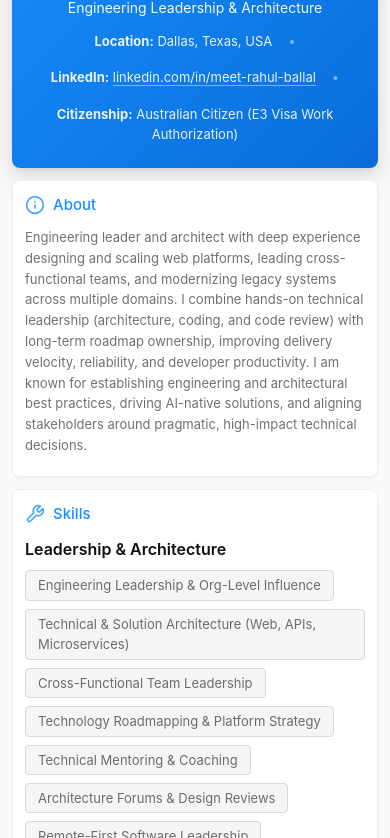
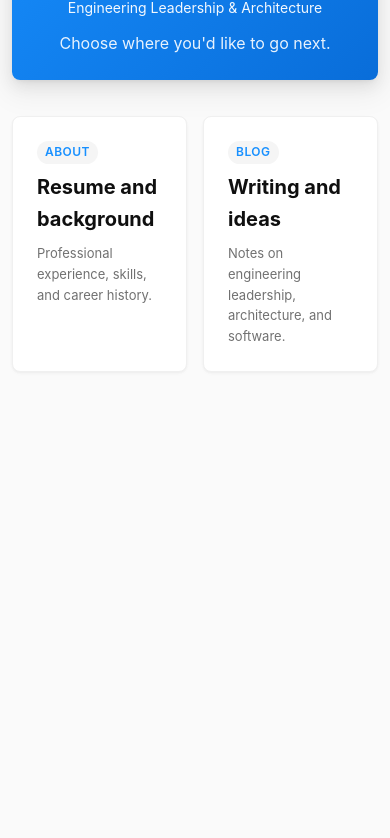
Before and after one commit to rahulballal/rahulballal.github.io, an Astro site: page / in a window 390 px wide. Shown: the part 193-1031 px from the top of the page. After the commit the page ends 844 px from the top, so only its background shows below. Built offline with nearby package versions, Linux system fonts and the light colour scheme; Astro itself is replaced by a stand-in of ours; some packages are replaced by stand-ins of ours.

Commit message:
Add about page and split landing routes

```diff
--- a/src/layouts/base.astro
+++ b/src/layouts/base.astro
@@ -8,6 +8,7 @@ export interface Props {
 }
 
 const { title, description, canonicalUrl } = Astro.props;
+const defaultDescription = "Rahul Ballal's site featuring an about page and blog.";
 ---
 
 <!DOCTYPE html>
@@ -16,16 +17,16 @@ const { title, description, canonicalUrl } = Astro.props;
     <meta charset="utf-8" />
     <meta name="viewport" content="width=device-width, initial-scale=1" />
     <title>{title}</title>
-    <meta name="description" content={description || `Resume of Rahul Ballal - engineering leadership, architecture, and technical expertise.`} />
+    <meta name="description" content={description || defaultDescription} />
     <link rel="canonical" href={canonicalUrl || 'https://rahulballal.github.io/'} />
     <meta property="og:type" content="profile" />
     <meta property="og:title" content={title} />
-    <meta property="og:description" content={description || `Resume of Rahul Ballal - engineering leadership, architecture, and technical expertise.`} />
+    <meta property="og:description" content={description || defaultDescription} />
     <meta property="og:url" content={canonicalUrl || 'https://rahulballal.github.io/'} />
     <meta property="og:image" content="https://rahulballal.github.io/profile-photo.jpeg" />
     <meta name="twitter:card" content="summary_large_image" />
     <meta name="twitter:title" content={title} />
-    <meta name="twitter:description" content={description || `Resume of Rahul Ballal - engineering leadership, architecture, and technical expertise.`} />
+    <meta name="twitter:description" content={description || defaultDescription} />
     <meta name="twitter:image" content="https://rahulballal.github.io/profile-photo.jpeg" />
     <link rel="icon" type="image/svg+xml" href="/favicon.svg" />
     <link rel="icon" type="image/x-icon" href="/favicon.ico" />
--- a/src/layouts/blog.astro
+++ b/src/layouts/blog.astro
@@ -12,9 +12,11 @@ const { title, description, canonicalUrl } = Astro.props;
 
 <BaseLayout title={title} description={description} canonicalUrl={canonicalUrl}>
   <nav class="blog-nav">
-    <a href="/" class="blog-nav-link">&larr; Resume</a>
+    <a href="/" class="blog-nav-link">Home</a>
     <span class="blog-nav-sep">|</span>
-    <a href="/blog" class="blog-nav-link">All Posts</a>
+    <a href="/about" class="blog-nav-link">About</a>
+    <span class="blog-nav-sep">|</span>
+    <a href="/blog" class="blog-nav-link">Blog</a>
   </nav>
   <slot />
 </BaseLayout>
--- a/src/pages/blog/index.astro
+++ b/src/pages/blog/index.astro
@@ -6,7 +6,7 @@ const posts = loadAllPosts();
 const pageTitle = 'Blog - Rahul Ballal';
 ---
 
-<Layout title={pageTitle} description="Articles on engineering leadership, architecture, and software development.">
+<Layout title={pageTitle} description="Articles on engineering leadership, architecture, and software development." canonicalUrl="https://rahulballal.github.io/blog/">
   <h1 class="blog-page-title">Blog</h1>
 
   {posts.length === 0 && (
--- a/src/pages/index.astro
+++ b/src/pages/index.astro
@@ -1,6 +1,5 @@
 ---
 import Layout from '../layouts/base.astro';
-import Icon from '../components/Icon.astro';
 import { parseResume } from '../lib/parse-resume';
 import fs from 'node:fs';
 import path from 'node:path';
@@ -8,118 +7,33 @@ import path from 'node:path';
 const resumePath = path.resolve('raw/resume.md');
 const markdown = fs.readFileSync(resumePath, 'utf-8');
 const data = parseResume(markdown);
-const fullTitle = `${data.name} - ${data.title}`;
 ---
 
-<Layout title={fullTitle}>
-  <!-- Hero Section -->
-  <div class="hero">
-    <div class="hero-photo"><img src="/profile-photo.jpeg" alt={data.name} /></div>
-    <h1>{data.name}</h1>
-    <h2>{data.title}</h2>
-    <div class="hero-meta">
-      {
-        data.personalInfo.map((info, index) => (
-          <>
-            <span>
-              <strong>{info.label}:</strong>{' '}
-              {info.link ? <a href={info.link}>{info.value}</a> : info.value}
-            </span>
-            {index < data.personalInfo.length - 1 && <span class="hero-separator">•</span>}
-          </>
-        ))
-      }
+<Layout
+  title={data.name}
+  description="Choose between Rahul Ballal's about page and blog."
+  canonicalUrl="https://rahulballal.github.io/"
+>
+  <section class="landing">
+    <div class="hero">
+      <div class="hero-photo"><img src="/profile-photo.jpeg" alt={data.name} /></div>
+      <h1>{data.name}</h1>
+      <h2>{data.title}</h2>
+      <p class="landing-intro">Choose where you'd like to go next.</p>
     </div>
-  </div>
 
-  <!-- Content Sections -->
-  <div class="content">
-    {
-      data.sections.map((section) => (
-        <div class="content-section">
-          <h2>
-            <Icon name={section.icon as any} class="section-icon" />
-            {section.title}
-          </h2>
+    <nav class="landing-grid" aria-label="Primary navigation">
+      <a class="landing-card" href="/about">
+        <span class="landing-card-kicker">About</span>
+        <h3>Resume and background</h3>
+        <p>Professional experience, skills, and career history.</p>
+      </a>
 
-          <!-- Simple type: About, etc. -->
-          {section.type === 'simple' && section.contentParagraphs.map((p) => (
-            <p>{p}</p>
-          ))}
-
-          <!-- Skills -->
-          {section.type === 'skills' && section.subsections.map((subsection) => (
-            <>
-              <h4>{subsection.title}</h4>
-              <div class="skill-tags">
-                {subsection.items.map((skill) => (
-                  <div class="skill-tag">{skill}</div>
-                ))}
-              </div>
-            </>
-          ))}
-
-          <!-- Employment -->
-          {section.type === 'employment' && section.jobs.map((job) => (
-            <div class="employment-item">
-              <h4>{job.title}</h4>
-              <p><strong>{job.company}</strong> • {job.location}<br /><em>{job.dates}</em></p>
-              {job.responsibilities.length > 0 && (
-                <ul>
-                  {job.responsibilities.map((resp) => (
-                    <li set:html={resp} />
-                  ))}
-                </ul>
-              )}
-            </div>
-          ))}
-
-          <!-- Podcasts -->
-          {section.type === 'podcasts' && section.podcasts.map((podcast) => (
-            <>
-              <h4>{podcast.name}</h4>
-              <p><strong>{podcast.role}</strong></p>
-              <p>{podcast.description}</p>
-              {podcast.episodes.length > 0 && (
-                <>
-                  <p><strong>Featured Episodes:</strong></p>
-                  <ul>
-                    {podcast.episodes.map((ep) => (
-                      <li><a href={ep.link}>{ep.title}</a> - {ep.description}</li>
-                    ))}
-                  </ul>
-                </>
-              )}
-            </>
-          ))}
-
-          <!-- Education -->
-          {section.type === 'education' && (section.items as any[]).map((item: any) => (
-            <>
-              <h4>{item.degree}</h4>
-              <p><strong>{item.institution}</strong> • {item.location}<br /><em>{item.dates}</em></p>
-            </>
-          ))}
-
-          <!-- Certifications -->
-          {section.type === 'certifications' && (
-            <ul>
-              {(section.items as any[]).map((item: any) => (
-                <li><strong>{item.name}</strong> ({item.date})</li>
-              ))}
-            </ul>
-          )}
-
-          <!-- Languages -->
-          {section.type === 'languages' && (
-            <ul>
-              {section.items.map((lang: string) => (
-                <li>{lang}</li>
-              ))}
-            </ul>
-          )}
-        </div>
-      ))
-    }
-  </div>
+      <a class="landing-card" href="/blog">
+        <span class="landing-card-kicker">Blog</span>
+        <h3>Writing and ideas</h3>
+        <p>Notes on engineering leadership, architecture, and software.</p>
+      </a>
+    </nav>
+  </section>
 </Layout>
--- a/src/styles/global.css
+++ b/src/styles/global.css
@@ -129,6 +129,7 @@ a:hover { color: var(--primary-hover); text-decoration: underline; }
   .content { gap: 16px; }
   .content-section { padding: 16px; }
   .content-section h2 { font-size: 16px; margin-bottom: 12px; }
+  .landing-grid { grid-template-columns: 1fr; }
 }
 @media (max-width: 480px) {
   body { padding: 12px; font-size: 13px; }
@@ -139,6 +140,8 @@ a:hover { color: var(--primary-hover); text-decoration: underline; }
   .content { gap: 12px; }
   .content-section { padding: 12px; }
   .content-section h2 { font-size: 15px; margin-bottom: 10px; }
+  .landing-card { padding: 20px; }
+  .landing-intro { font-size: 14px; }
 }
 @media print {
   body { background: #ffffff; padding: 0.5in; }
@@ -159,3 +162,59 @@ a:hover { color: var(--primary-hover); text-decoration: underline; }
 .blog-empty {
   color: var(--text-secondary);
 }
+
+/* Landing page */
+.landing {
+  display: grid;
+  gap: 24px;
+}
+.landing-intro {
+  margin: 12px 0 0;
+  font-size: 16px;
+  line-height: 1.6;
+  color: rgba(255, 255, 255, 0.9);
+}
+.landing-grid {
+  display: grid;
+  grid-template-columns: repeat(2, minmax(0, 1fr));
+  gap: 16px;
+}
+.landing-card {
+  display: block;
+  padding: 24px;
+  background: var(--bg-primary);
+  border: 1px solid var(--border-light);
+  border-radius: 8px;
+  box-shadow: var(--shadow-sm);
+  color: var(--text-primary);
+  text-decoration: none;
+  transition: transform 0.2s, box-shadow 0.2s, border-color 0.2s;
+}
+.landing-card:hover {
+  transform: translateY(-1px);
+  box-shadow: var(--shadow-md);
+  border-color: var(--border);
+  text-decoration: none;
+}
+.landing-card-kicker {
+  display: inline-block;
+  margin-bottom: 8px;
+  padding: 2px 8px;
+  border-radius: 999px;
+  background: var(--bg-tertiary);
+  color: var(--primary);
+  font-size: 12px;
+  font-weight: 600;
+  letter-spacing: 0.04em;
+  text-transform: uppercase;
+}
+.landing-card h3 {
+  margin: 0 0 8px 0;
+  color: var(--text-primary);
+  font-size: 20px;
+}
+.landing-card p {
+  margin: 0;
+  color: var(--text-secondary);
+  line-height: 1.6;
+}
```
Also changed, not shown: src/pages/about.astro (added, +135 -0 lines).
